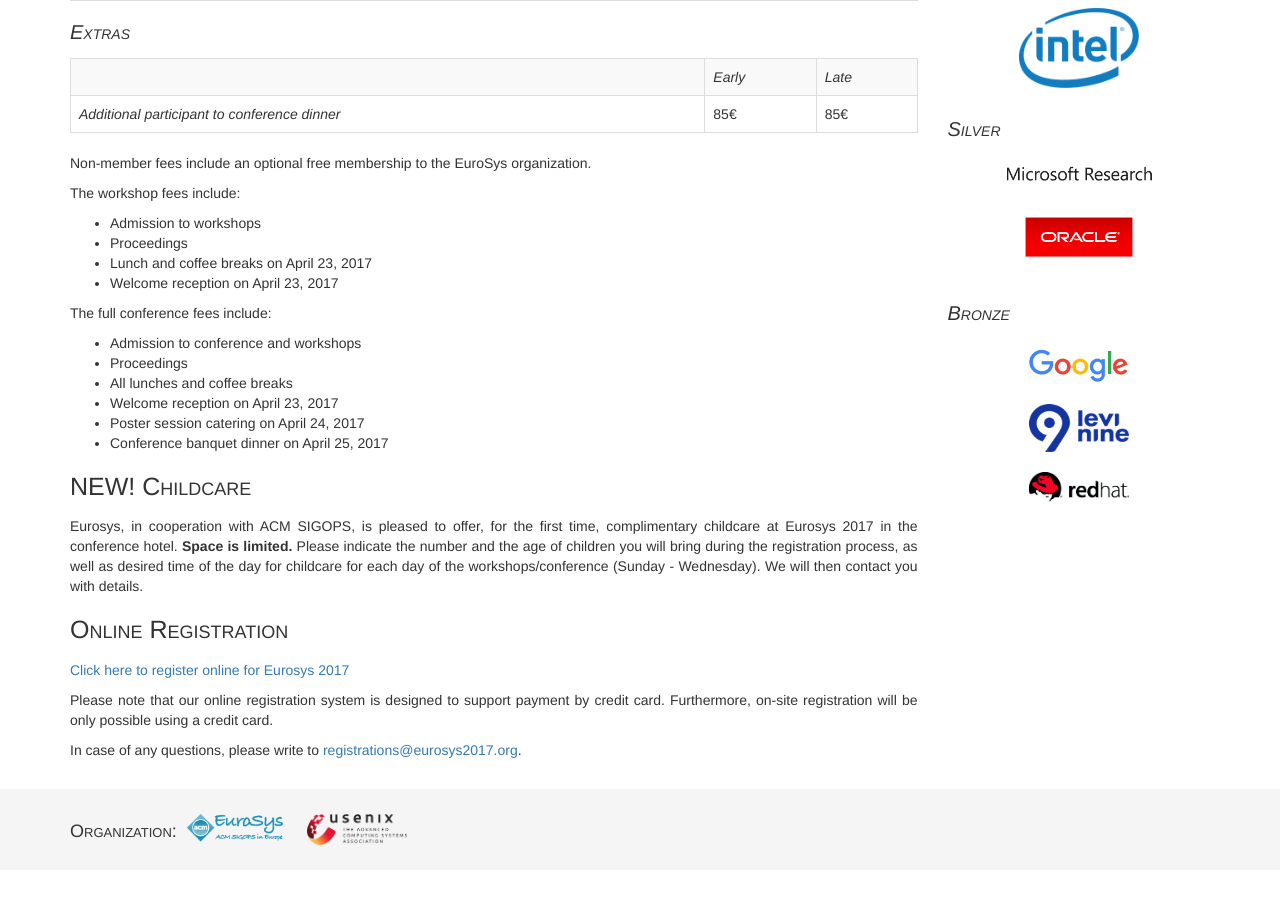
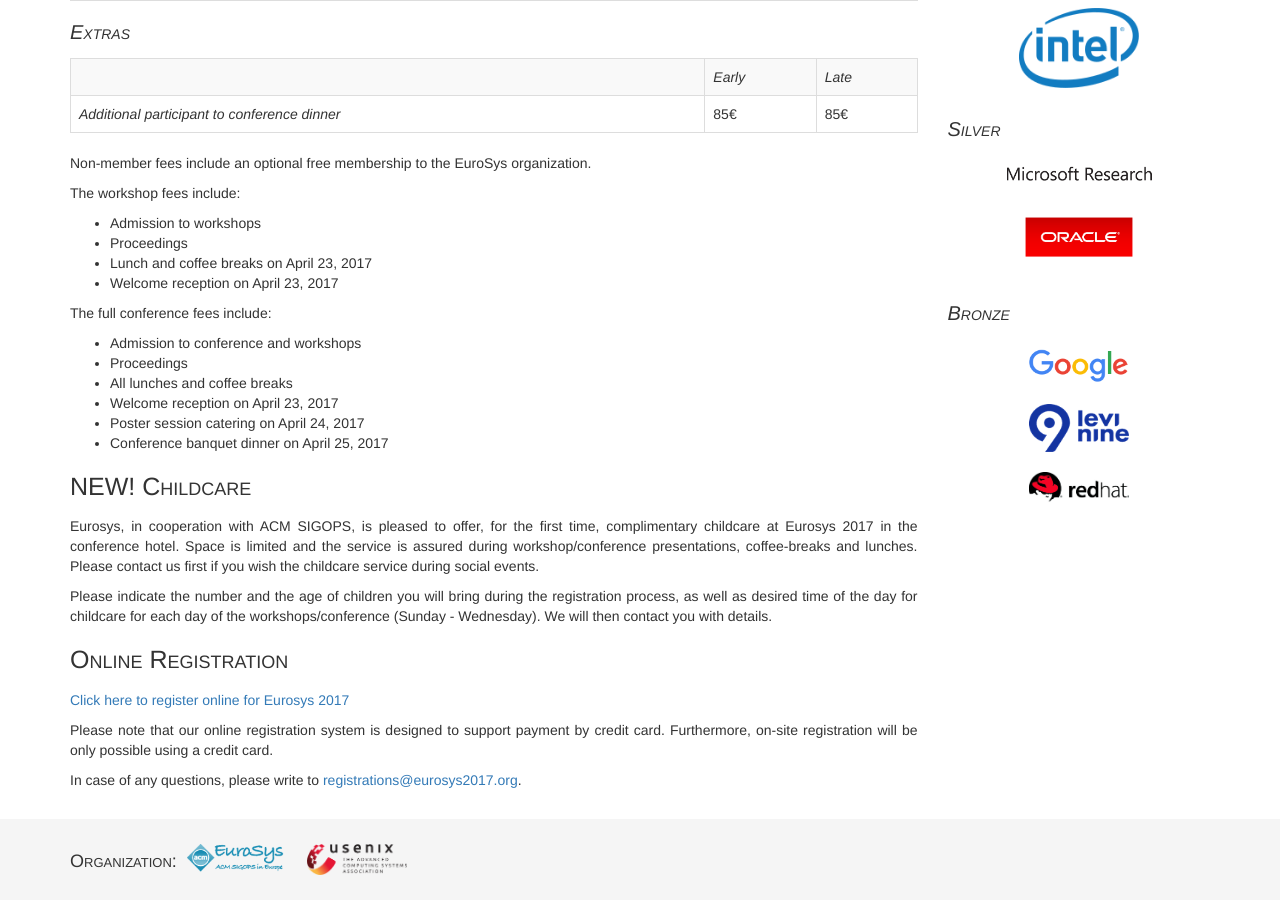
Before and after one commit to eurosys-chapter/2017, a Jekyll site: the page built from registration.md, in a window 1280 px wide and 900 px high, scrolled down 1060 px. Built offline with Jekyll 4.4.1, drawn with Linux system fonts in a browser that asks for light colours; nearby versions of some CDN libraries; before the commit the page ends 1930 px from its top, so only the background shows below that.

Commit message:
Signed-off-by: Marko Vukolic <mvu@zurich.ibm.com>

```diff
--- a/registration.md
+++ b/registration.md
@@ -62,7 +62,9 @@ The full conference fees include:
 
 ## NEW! Childcare
 
-Eurosys, in cooperation with ACM SIGOPS, is pleased to offer, for the first time, complimentary childcare at Eurosys 2017 in the conference hotel. **Space is limited.** Please indicate the number and the age of children you will bring during the registration process, as well as desired time of the day for childcare for each day of the workshops/conference (Sunday - Wednesday). We will then contact you with details.
+Eurosys, in cooperation with ACM SIGOPS, is pleased to offer, for the first time, complimentary childcare at Eurosys 2017 in the conference hotel. Space is limited and the service is assured during workshop/conference presentations, coffee-breaks and lunches. Please contact us first if you wish the childcare service during social events.
+
+Please indicate the number and the age of children you will bring during the registration process, as well as desired time of the day for childcare for each day of the workshops/conference (Sunday - Wednesday). We will then contact you with details.
 
 ## Online Registration
 
```
